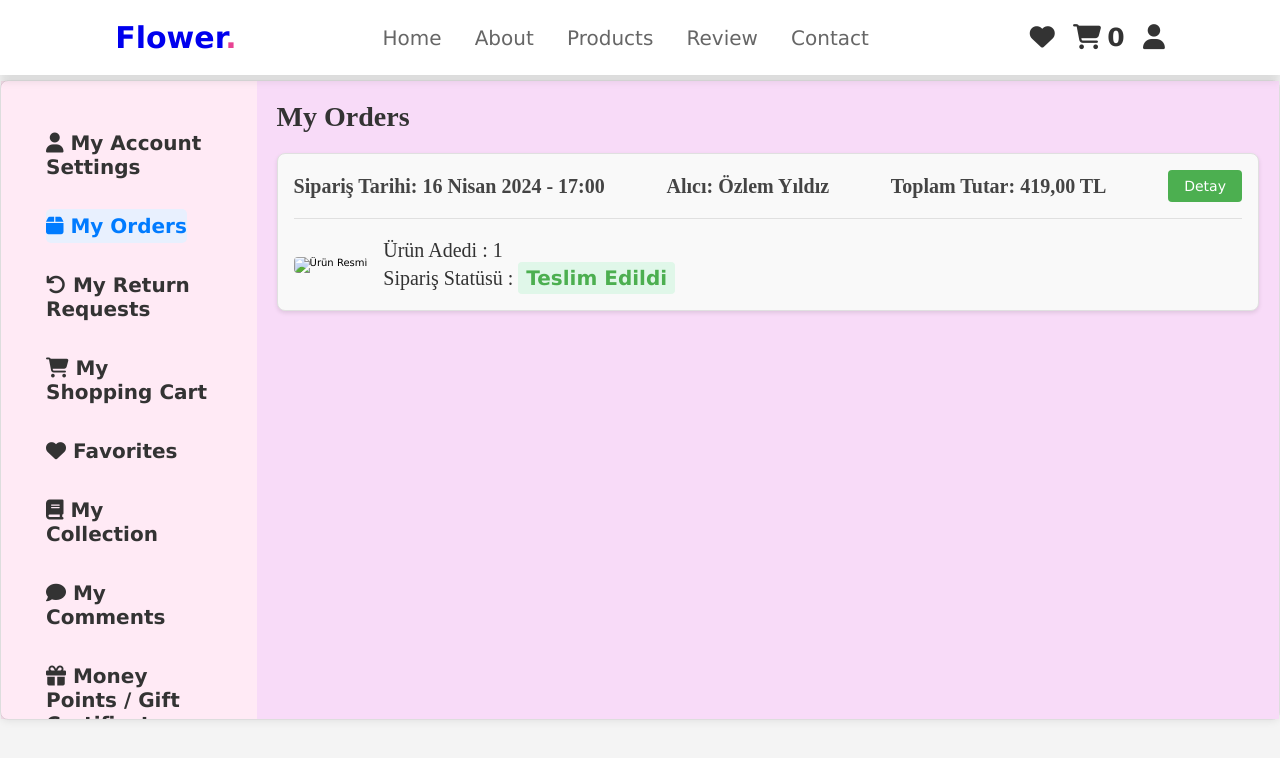
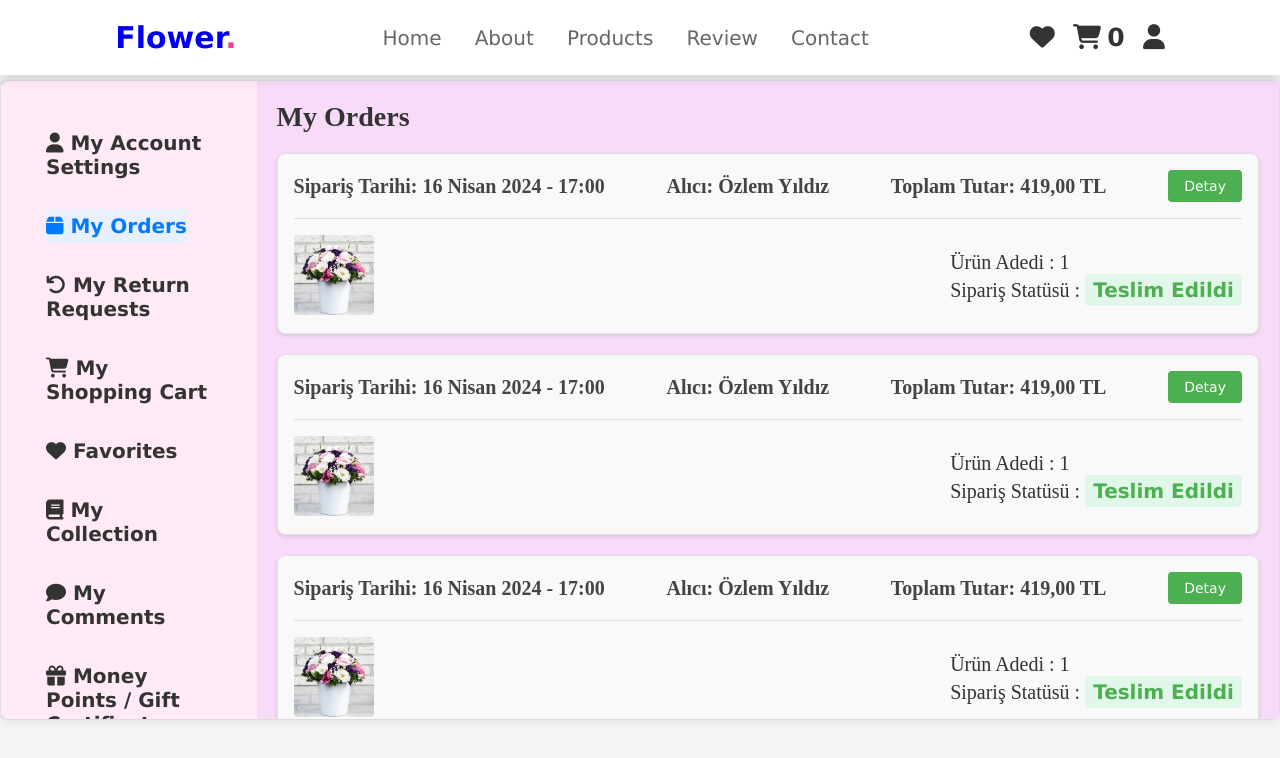
Before and after one commit to seymacelebi/flowershop-website, a website: page user.html in a window 1280 px wide. Both pictures are taken after a click on the link "My Orders". Drawn offline with nearby package versions, Linux system fonts and the light colour scheme; no server answers.

Commit message:
user page detail continued

```diff
--- a/myOrders.html
+++ /dev/null
@@ -1,128 +0,0 @@
-<!DOCTYPE html>
-<html>
-  <head>
-    <meta charset="UTF-8" />
-    <meta http-equiv="X-UA-Compatible" content="IE=edge" />
-    <meta
-      name="“viewport”"
-      content="“width"
-      ="device-width,"
-      initial-scale="1.0”"
-    />
-
-    <!-- font awesome -->
-    <link
-      rel="stylesheet"
-      href="https://cdnjs.cloudflare.com/ajax/libs/font-awesome/6.6.0/css/all.min.css"
-    />
-    <!-- toast -->
-    <link
-      rel="stylesheet"
-      type="text/css"
-      href="https://cdn.jsdelivr.net/npm/toastify-js/src/toastify.min.css"
-    />
-    <script
-      type="text/javascript"
-      src="https://cdn.jsdelivr.net/npm/toastify-js"
-    ></script>
-
-    <!-- custom css link -->
-    <link rel="stylesheet" href="css/style.css" />
-  </head>
-  <body>
-    <div class="order-card">
-      <div class="order-header">
-          <p>Sipariş Tarihi: 16 Nisan 2024 - 17:00</p>
-          <p>Alıcı: Özlem Yıldız</p>
-          <p>Toplam Tutar: 419,00 TL</p>
-          <button class="detail-button">Detay</button>
-      </div>
-      <div class="order-content">
-          <div class="product-image">
-              <img src="product-image.jpg" alt="Ürün Resmi">
-          </div>
-          <div class="product-details">
-              <p>Ürün Adedi : 1</p>
-              <p>Sipariş Statüsü : <span class="status-delivered">Teslim Edildi</span></p>
-          </div>
-      </div>
-  </div>
-
-  </body>
-</html>
-
-<script></script>
-
-<style>
- .order-card {
-    border: 1px solid #e0e0e0;
-    border-radius: 8px;
-    padding: 16px;
-    margin: 20px 0;
-    background-color: #f9f9f9;
-    width: 100%;
-    box-shadow: 0 2px 4px rgba(0, 0, 0, 0.1);
-}
-
-.order-header {
-    display: flex;
-    justify-content: space-between;
-    align-items: center;
-    font-size: 14px;
-    color: #444; /* Daha koyu gri */
-    font-weight: bold; /* Yazıyı kalın yapar */
-    padding-bottom: 16px;
-    border-bottom: 1px solid #e0e0e0;
-}
-
-
-.order-header p {
-    margin: 0;
-}
-
-.detail-button {
-    background-color: #4CAF50;
-    color: white;
-    border: none;
-    border-radius: 4px;
-    padding: 8px 16px;
-    cursor: pointer;
-    font-size: 14px;
-}
-
-.detail-button:hover {
-    background-color: #45a049;
-}
-
-.order-content {
-    display: flex;
-    align-items: center;
-    margin-top: 16px;
-}
-
-.product-image img {
-    width: 80px;
-    height: 80px;
-    border-radius: 4px;
-    object-fit: cover;
-}
-
-.product-details {
-    margin-left: 16px;
-    font-size: 14px;
-    color: #333;
-}
-
-.product-details p {
-    margin: 4px 0;
-}
-
-.status-delivered {
-    background-color: #e0f7e9;
-    color: #4CAF50;
-    padding: 4px 8px;
-    border-radius: 4px;
-    font-weight: bold;
-}
-
-</style>
--- a/user.html
+++ b/user.html
@@ -112,16 +112,16 @@
 
     // Map content titles to their respective HTML file paths
     const contentFiles = {
-      "My Orders": "myOrders.html",
-      "My Account Settings": "accountSettings.html",
-      "My Return Requests": "returnRequests.html",
-      "My Shopping Cart": "cart.html",
-      Favorites: "favoriteProduct.html",
-      "My Collection": "collection.html",
-      "My Comments": "comments.html",
-      "Money Points / Gift Certificate": "giftCertificate.html",
-      "My Support Requests": "supportRequests.html",
-      "Log out": "logout.html",
+      "My Orders": "usersdetails/myOrders.html",
+      "My Account Settings": "usersdetails/accountSettings.html",
+      "My Return Requests": "usersdetails/returnRequests.html",
+      "My Shopping Cart": "usersdetails/cart.html",
+      Favorites: "usersdetails/favoriteProduct.html",
+      "My Collection": "usersdetails/collection.html",
+      "My Comments": "usersdetails/comments.html",
+      "Money Points / Gift Certificate": "usersdetails/giftCertificate.html",
+      "My Support Requests": "usersdetails/supportRequests.html",
+      "Log out": "usersdetails/logout.html",
     };
 
     // Fetch and load the corresponding HTML file
--- /dev/null
+++ b/usersdetails/accountSettings.html
@@ -0,0 +1,67 @@
+<!DOCTYPE html>
+<html>
+  <head>
+    <meta charset="UTF-8" />
+    <meta http-equiv="X-UA-Compatible" content="IE=edge" />
+    <meta
+      name="“viewport”"
+      content="“width"
+      ="device-width,"
+      initial-scale="1.0”"
+    />
+
+    <!-- font awesome -->
+    <link
+      rel="stylesheet"
+      href="https://cdnjs.cloudflare.com/ajax/libs/font-awesome/6.6.0/css/all.min.css"
+    />
+    <!-- toast -->
+    <link
+      rel="stylesheet"
+      type="text/css"
+      href="https://cdn.jsdelivr.net/npm/toastify-js/src/toastify.min.css"
+    />
+    <script
+      type="text/javascript"
+      src="https://cdn.jsdelivr.net/npm/toastify-js"
+    ></script>
+
+    <!-- custom css link -->
+    <link rel="stylesheet" href="css/style.css" />
+  </head>
+  <body>
+    <div class="content">
+      <div class="warning-part">
+        <p>Güncel <a>Kişisel Verilerin İşlenmesi ve Aktarımına Dair Aydınlatma Metni</a>’ni inceleyip "Okudum, anladım" butonuna basabilirsiniz.</p>
+        <button class="button-approve">Okudum, anladım</button>
+    </div>
+    <div class="accountinfo">
+        <input type="text">
+    </div>
+    </div>
+  </body>
+</html>
+
+<script></script>
+
+<style>
+  .content {
+    width: 100%;
+    border-radius: 1px solid;
+  }
+  .warning-part {
+    width: 50%;
+    background: orange;
+  }
+  .button-approve{
+    background-color: grey;
+    border: none;
+    border-radius: 4px;
+    padding: 8px;
+    margin: 10px;
+    display: flex;
+    justify-content: space-between;
+    align-items: center;
+
+  }
+</style>
--- /dev/null
+++ b/usersdetails/myOrders.html
@@ -0,0 +1,170 @@
+<!DOCTYPE html>
+<html>
+  <head>
+    <meta charset="UTF-8" />
+    <meta http-equiv="X-UA-Compatible" content="IE=edge" />
+    <meta
+      name="“viewport”"
+      content="“width"
+      ="device-width,"
+      initial-scale="1.0”"
+    />
+
+    <!-- font awesome -->
+    <link
+      rel="stylesheet"
+      href="https://cdnjs.cloudflare.com/ajax/libs/font-awesome/6.6.0/css/all.min.css"
+    />
+    <!-- toast -->
+    <link
+      rel="stylesheet"
+      type="text/css"
+      href="https://cdn.jsdelivr.net/npm/toastify-js/src/toastify.min.css"
+    />
+    <script
+      type="text/javascript"
+      src="https://cdn.jsdelivr.net/npm/toastify-js"
+    ></script>
+
+    <!-- custom css link -->
+    <link rel="stylesheet" href="css/style.css" />
+  </head>
+  <body>
+    <div class="order-card">
+      <div class="order-header">
+        <p>Sipariş Tarihi: 16 Nisan 2024 - 17:00</p>
+        <p>Alıcı: Özlem Yıldız</p>
+        <p>Toplam Tutar: 419,00 TL</p>
+        <button class="detail-button">Detay</button>
+      </div>
+      <div class="order-content">
+        <div class="product-image">
+          <img src="images/ll1.jpg" alt="Ürün Resmi" />
+        </div>
+        <div class="product-details">
+          <p>Ürün Adedi : 1</p>
+          <p>
+            Sipariş Statüsü :
+            <span class="status-delivered">Teslim Edildi</span>
+          </p>
+        </div>
+      </div>
+    </div>
+    <div class="order-card">
+      <div class="order-header">
+        <p>Sipariş Tarihi: 16 Nisan 2024 - 17:00</p>
+        <p>Alıcı: Özlem Yıldız</p>
+        <p>Toplam Tutar: 419,00 TL</p>
+        <button class="detail-button">Detay</button>
+      </div>
+      <div class="order-content">
+        <div class="product-image">
+          <img src="images/ll1.jpg" alt="Ürün Resmi" />
+        </div>
+        <div class="product-details">
+          <p>Ürün Adedi : 1</p>
+          <p>
+            Sipariş Statüsü :
+            <span class="status-delivered">Teslim Edildi</span>
+          </p>
+        </div>
+      </div>
+    </div>
+    <div class="order-card">
+      <div class="order-header">
+        <p>Sipariş Tarihi: 16 Nisan 2024 - 17:00</p>
+        <p>Alıcı: Özlem Yıldız</p>
+        <p>Toplam Tutar: 419,00 TL</p>
+        <button class="detail-button">Detay</button>
+      </div>
+      <div class="order-content">
+        <div class="product-image">
+          <img src="images/ll1.jpg" alt="Ürün Resmi" />
+        </div>
+        <div class="product-details">
+          <p>Ürün Adedi : 1</p>
+          <p>
+            Sipariş Statüsü :
+            <span class="status-delivered">Teslim Edildi</span>
+          </p>
+        </div>
+      </div>
+    </div>
+  </body>
+</html>
+
+<script></script>
+
+<style>
+  .order-card {
+    border: 1px solid #e0e0e0;
+    border-radius: 8px;
+    padding: 16px;
+    margin: 20px 0;
+    background-color: #f9f9f9;
+    width: 100%;
+    box-shadow: 0 2px 4px rgba(0, 0, 0, 0.1);
+  }
+
+  .order-header {
+    display: flex;
+    justify-content: space-between;
+    align-items: center;
+    font-size: 14px;
+    color: #444; /* Daha koyu gri */
+    font-weight: bold; /* Yazıyı kalın yapar */
+    padding-bottom: 16px;
+    border-bottom: 1px solid #e0e0e0;
+  }
+
+  .order-header p {
+    margin: 0;
+  }
+
+  .detail-button {
+    background-color: #4caf50;
+    color: white;
+    border: none;
+    border-radius: 4px;
+    padding: 8px 16px;
+    cursor: pointer;
+    font-size: 14px;
+  }
+
+  .detail-button:hover {
+    background-color: #45a049;
+  }
+
+  .order-content {
+    display: flex;
+    align-items: center;
+    margin-top: 16px;
+    justify-content: space-between;
+    align-items: center;
+  }
+
+  .product-image img {
+    width: 80px;
+    height: 80px;
+    border-radius: 4px;
+    object-fit: cover;
+  }
+
+  .product-details {
+    margin-left: 16px;
+    font-size: 14px;
+    color: #333;
+  }
+
+  .product-details p {
+    margin: 4px 0;
+  }
+
+  .status-delivered {
+    background-color: #e0f7e9;
+    color: #4caf50;
+    padding: 4px 8px;
+    border-radius: 4px;
+    font-weight: bold;
+  }
+</style>
```
